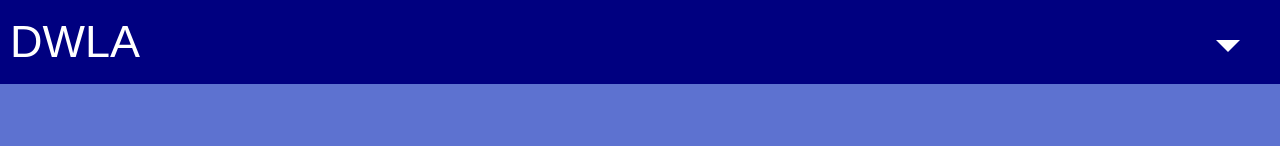
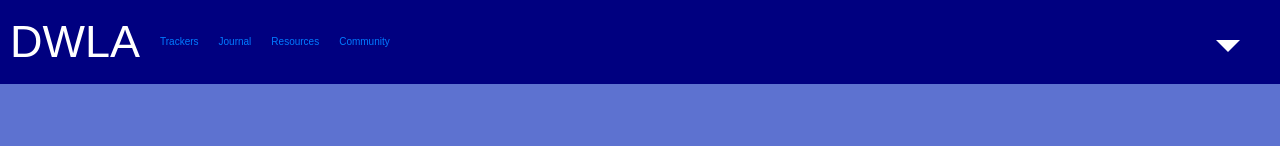
Before and after one commit to stazman/daily-fitness-advisor-frontend, a React (Create React App) app: page / in a window 1280 px wide. Shown: the top 146 px of the page. Built offline with nearby package versions, Linux system fonts and the light colour scheme; no server answers.

Commit message:
Adds feature links to top navbar for larger device sizes

```diff
--- a/src/components/TopNavbar.js
+++ b/src/components/TopNavbar.js
@@ -105,6 +105,10 @@ const TopNavbar = () => {
         <NavbarStyles>
           <Navbar expand='xl' className='nb-bg' fixed='top'>
           <Navbar.Brand href='/' className='top'>DWLA</Navbar.Brand>
+            <Nav.Link className='top-link'href="/tracker_home">Trackers</Nav.Link>
+          <Nav.Link className='top-link'href="/journal_home">Journal</Nav.Link>
+          <Nav.Link className='top-link'href="/resource_home">Resources</Nav.Link>
+          <Nav.Link className='top-link'href="/community_home">Community</Nav.Link>
           <Navbar.Toggle aria-controls='basic-navbar-nav' />
           {/* <Navbar.Collapse id='basic-navbar-nav'> */}
             <Nav className='mr-auto'>
```
Also changed, not shown: 1 other file (tests, documents, lock files or other folders).
